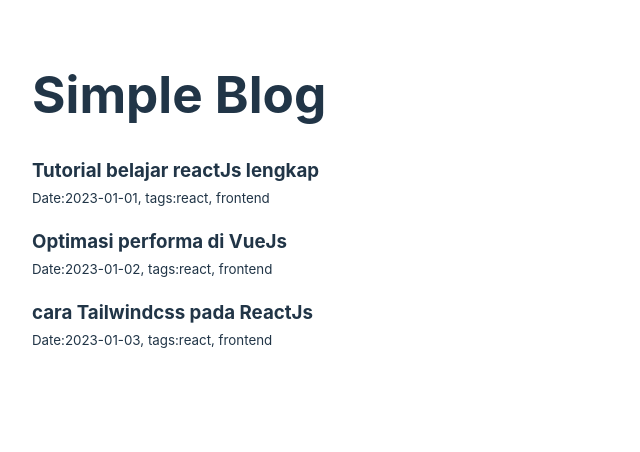
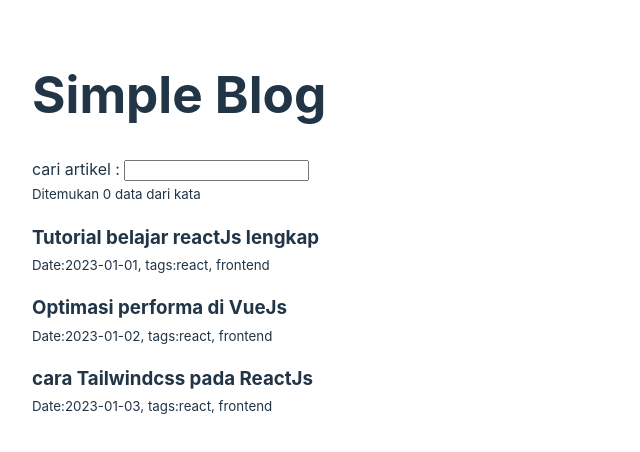
Before and after one commit to DiazRezq/reactSimpleBlog_codepolitan, a React (Vite) app: page / in a window 1280 px wide. Shown: the top 452 px of the page, without its empty margins (0-640 px from the left). Built offline with nearby package versions, Linux system fonts and the light colour scheme.

Commit message:
search feature with useState

```diff
--- a/src/pages/index.jsx
+++ b/src/pages/index.jsx
@@ -1,11 +1,22 @@
+import { useState } from "react";
 import posts from "../posts.json";
 import Articles from "../components/Articles";
 function Homepage() {
+  const [search, setSearch] = useState("");
+
+  const changeSearch = (event) => {
+    setSearch(event.target.value);
+  };
   return (
     <>
       <h1>Simple Blog</h1>
-      {posts.map((blog) => (
-        <Articles title={blog.title} tags={blog.tags} date={blog.date} />
+      <div>
+        cari artikel : <input type="text" onChange={changeSearch} />
+      </div>
+      <small>Ditemukan 0 data dari kata {search}</small>
+      {posts.map(({ title, tags, date }, index) => (
+        // <Articles title={blog.title} tags={blog.tags} date={blog.date} />
+        <Articles {...{ title, tags, date }} key={index} />
       ))}
     </>
   );
```
